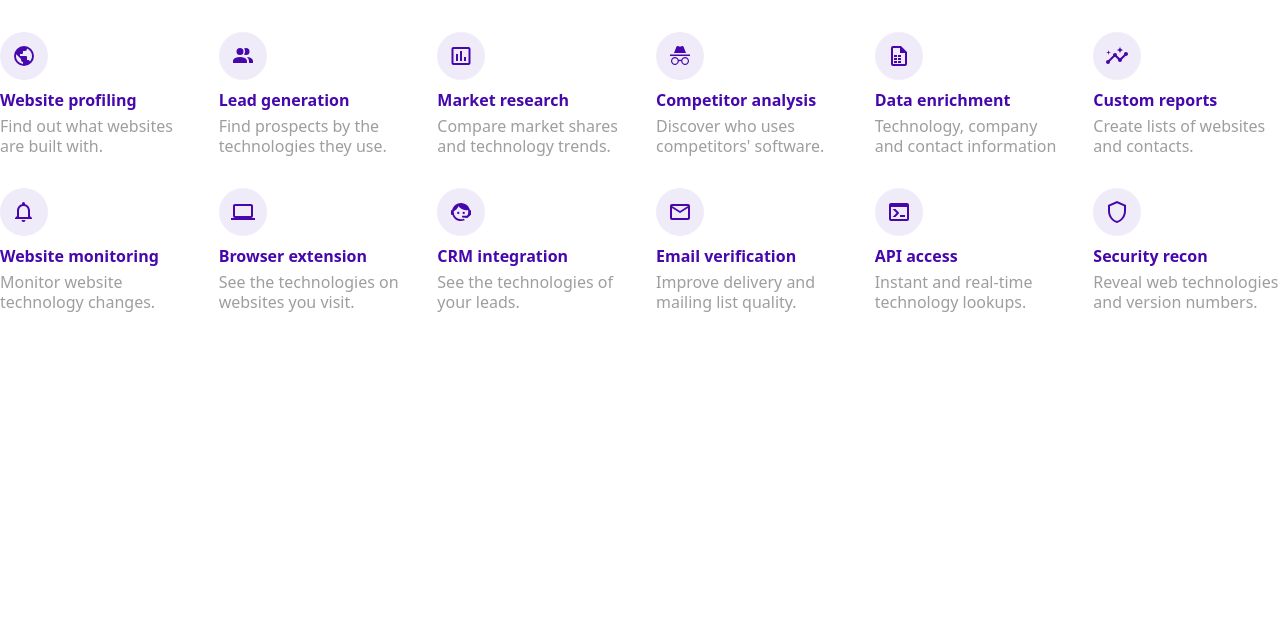
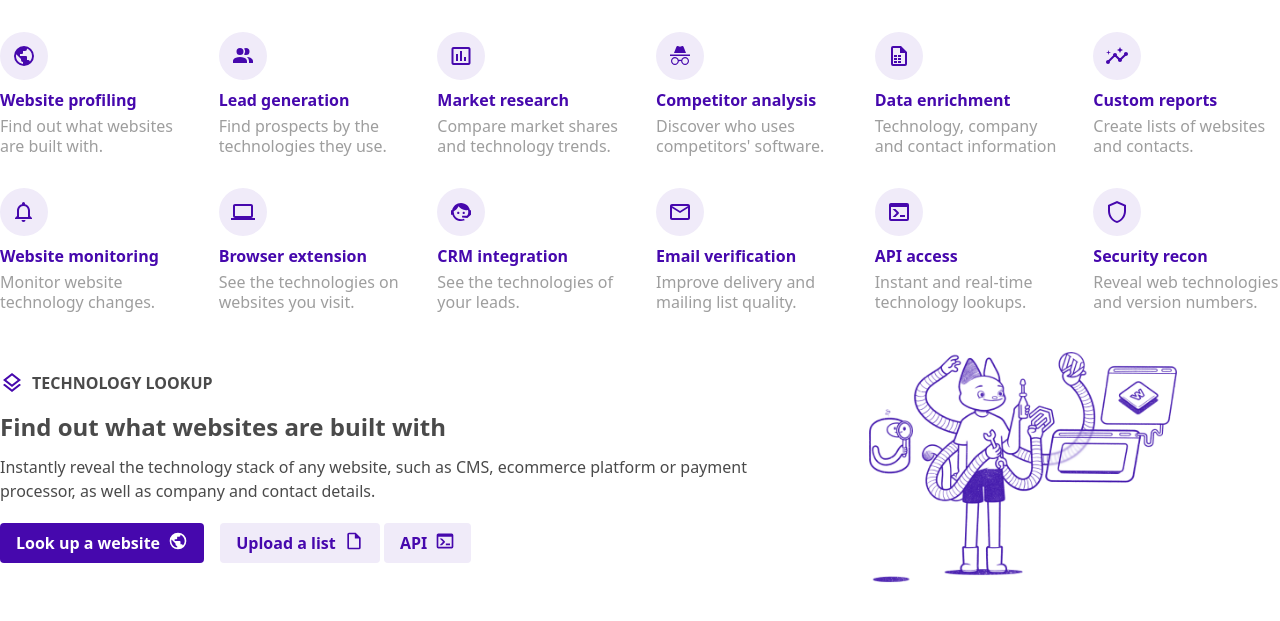
Before and after one commit to abdelilahelhaddad/wappalyzer, a website built with Vite: page index.html in a window 1280 px wide. Shown: the part 497-1118 px from the top of the page. Before the commit the page ends 881 px from the top, so only its background shows below. Built offline with nearby package versions, Linux system fonts and the light colour scheme.

Commit message:
:fire: :art: Create Main Section :sparkles: :globe_with_meridians:

```diff
--- a/index.html
+++ b/index.html
@@ -691,6 +691,101 @@
           </div>
         </div>
       </section>
+      <section>
+        <div id="technologyLookup" class="flex gap-8">
+          <div class="flex flex-col w-2/3 justify-center">
+            <div class="flex mb-3">
+              <div id="technologyLookupIcon" class="mr-2">
+                <svg
+                  xmlns="http://www.w3.org/2000/svg"
+                  viewBox="0 0 24 24"
+                  role="img"
+                  aria-hidden="true"
+                  fill="#4608ad"
+                  style="font-size: 24px; height: 24px; width: 24px"
+                >
+                  <path
+                    d="M12,18.54L19.37,12.8L21,14.07L12,21.07L3,14.07L4.62,12.81L12,18.54M12,16L3,9L12,2L21,9L12,16M12,4.53L6.26,9L12,13.47L17.74,9L12,4.53Z"
+                  ></path>
+                </svg>
+              </div>
+              <p
+                id="technologyLookupMiniTitle"
+                class="font-semibold mb-1 text-w-gray-font"
+              >
+                TECHNOLOGY LOOKUP
+              </p>
+            </div>
+            <p class="text-w-gray-font mb-3 text-2xl font-bold">
+              Find out what websites are built with
+            </p>
+            <p class="mb-5 text-w-gray-font">
+              Instantly reveal the technology stack of any website, such as CMS,
+              ecommerce platform or payment processor, as well as company and
+              contact details.
+            </p>
+            <div>
+              <a
+                href="#"
+                class="inline-flex py-2 justify-center px-4 mr-3 rounded bg-w-purple hover:bg-w-h-purple"
+              >
+                <p class="text-w-white mr-2 font-semibold">Look up a website</p>
+                <svg
+                  xmlns="http://www.w3.org/2000/svg"
+                  viewBox="0 0 24 24"
+                  role="img"
+                  aria-hidden="true"
+                  fill="#ffffff"
+                  style="font-size: 20px; height: 20px; width: 20px"
+                >
+                  <path
+                    d="M17.9,17.39C17.64,16.59 16.89,16 16,16H15V13A1,1 0 0,0 14,12H8V10H10A1,1 0 0,0 11,9V7H13A2,2 0 0,0 15,5V4.59C17.93,5.77 20,8.64 20,12C20,14.08 19.2,15.97 17.9,17.39M11,19.93C7.05,19.44 4,16.08 4,12C4,11.38 4.08,10.78 4.21,10.21L9,15V16A2,2 0 0,0 11,18M12,2A10,10 0 0,0 2,12A10,10 0 0,0 12,22A10,10 0 0,0 22,12A10,10 0 0,0 12,2Z"
+                  ></path>
+                </svg>
+              </a>
+              <a
+                href="#"
+                class="inline-flex py-2 px-4 justify-center rounded bg-w-gray-btn hover:bg-w-gray-btn-hover"
+              >
+                <p class="text-w-purple mr-2 font-semibold">Upload a list</p>
+                <svg
+                  xmlns="http://www.w3.org/2000/svg"
+                  viewBox="0 0 24 24"
+                  role="img"
+                  aria-hidden="true"
+                  fill="#4608ad"
+                  style="font-size: 20px; height: 20px; width: 20px"
+                >
+                  <path
+                    d="M14,2H6A2,2 0 0,0 4,4V20A2,2 0 0,0 6,22H18A2,2 0 0,0 20,20V8L14,2M18,20H6V4H13V9H18V20Z"
+                  ></path>
+                </svg>
+              </a>
+              <a
+                href="#"
+                class="inline-flex py-2 px-4 justify-center rounded bg-w-gray-btn hover:bg-w-gray-btn-hover"
+              >
+                <p class="text-w-purple mr-2 font-semibold">API</p>
+                <svg
+                  xmlns="http://www.w3.org/2000/svg"
+                  viewBox="0 0 24 24"
+                  role="img"
+                  aria-hidden="true"
+                  fill="#4608ad"
+                  style="font-size: 20px; height: 20px; width: 20px"
+                >
+                  <path
+                    d="M20,19V7H4V19H20M20,3A2,2 0 0,1 22,5V19A2,2 0 0,1 20,21H4A2,2 0 0,1 2,19V5C2,3.89 2.9,3 4,3H20M13,17V15H18V17H13M9.58,13L5.57,9H8.4L11.7,12.3C12.09,12.69 12.09,13.33 11.7,13.72L8.42,17H5.59L9.58,13Z"
+                  ></path>
+                </svg>
+              </a>
+            </div>
+          </div>
+          <div class="w-1/3 ml-4">
+            <img src="./images/lookup.png" alt="lookup" class="w-3/4" />
+          </div>
+        </div>
+      </section>
     </main>
     <script type="module" src="/main.js"></script>
   </body>
```
Also changed, not shown: images/alerts.png (added), images/lists.png (added), images/lookup.png (added).
